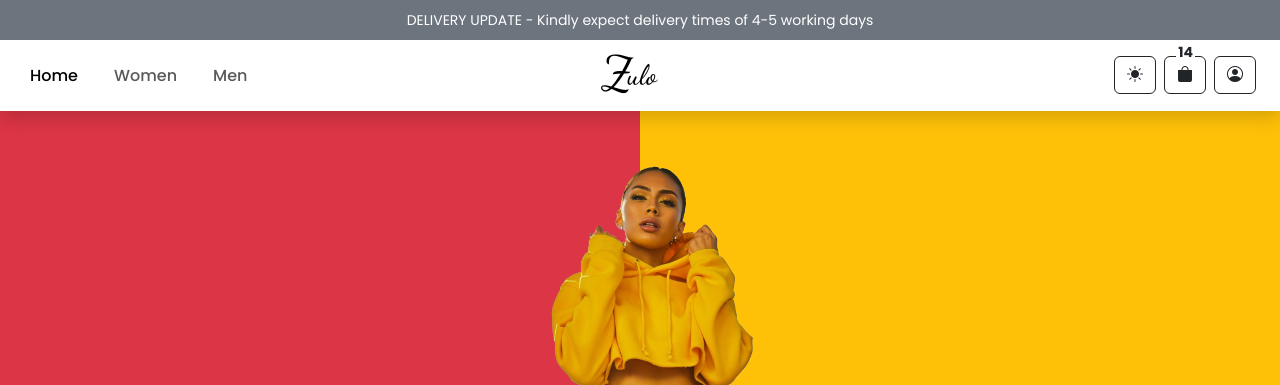
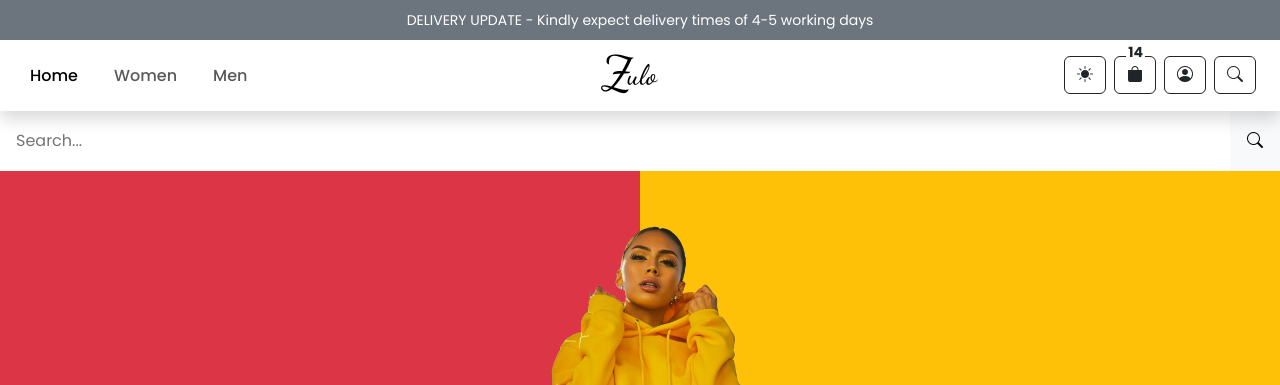
Before and after one commit to dimuthx353/zulo, a PHP site: page / in a window 1280 px wide. Shown: the top 385 px of the page. Run offline with PHP 8.4, Linux system fonts and the light colour scheme; style sheets or scripts are compiled from the project's sources; some libraries are stand-ins or nearby versions; some web fonts are replaced.

Commit message:
add-search-bar

```diff
--- a/css/darkmode.css
+++ b/css/darkmode.css
@@ -14,4 +14,16 @@ html[data-bs-theme=dark] nav .control-center button:hover {
 }
 html[data-bs-theme=dark] nav .cart-items {
   background-color: #212529 !important;
+}
+html[data-bs-theme=dark] .search-div input {
+  color: #f8f9fa !important;
+}
+html[data-bs-theme=dark] .search-div .search-btn {
+  background-color: #212529 !important;
+}
+html[data-bs-theme=dark] .search-div .search-btn:hover {
+  background-color: #fff !important;
+}
+html[data-bs-theme=dark] .search-div .search-btn:hover i {
+  color: #212529;
 }/*# sourceMappingURL=darkmode.css.map */
--- a/css/nav.css
+++ b/css/nav.css
@@ -41,4 +41,37 @@ nav .cart-items {
   font-weight: bold;
   background-color: #fff;
   padding: 0px 2px;
+}
+
+.search-div {
+  height: 0px;
+  transition: height 0.3s ease;
+  padding: 0;
+}
+.search-div.d-block {
+  height: 60px;
+  transition: height 0.3s ease;
+}
+.search-div .search-btn-div {
+  height: 60px;
+}
+.search-div .search-btn {
+  border: none;
+  outline: none;
+  width: 50px;
+  display: flex;
+  justify-content: center;
+  align-items: center;
+  background-color: inherit;
+}
+.search-div .search-btn:hover {
+  transition: background-color 0.5s ease-in;
+  background-color: #212529 !important;
+}
+.search-div .search-btn i {
+  color: inherit;
+  transition: color 0.5s ease-in;
+}
+.search-div .search-btn:hover i {
+  color: #f8f9fa;
 }/*# sourceMappingURL=nav.css.map */
--- a/css/reset.css
+++ b/css/reset.css
@@ -13,4 +13,13 @@ html {
 
 body {
   font-family: "Poppins", sans-serif;
+}
+
+input {
+  border: 0 !important;
+  outline: 0 !important;
+}
+input:focus {
+  outline: 0 !important;
+  border: 0 !important;
 }/*# sourceMappingURL=reset.css.map */
--- a/index.html
+++ b/index.html
@@ -135,10 +135,38 @@
                     </button>
                   </a>
                 </div>
+                <div onclick="searchToggle()">
+                  <button
+                    class="btn btn-outline-dark"
+                    data-toggle="tooltip"
+                    data-placement="top"
+                    title="Search"
+                  >
+                    <i class="bi bi-search"></i>
+                  </button>
+                </div>
               </div>
             </div>
           </div>
         </nav>
+        <div class="bg-light search-div d-block">
+          <form class="bg-light">
+            <div class="d-flex">
+              <input
+                type="search"
+                class="p-3 text-black flex-grow-1"
+                id="exampleInputEmail1"
+                aria-describedby="emailHelp"
+                placeholder="Search..."
+              />
+              <div class="d-flex justify-content-center search-btn-div">
+                <button type="button" class="search-btn bg-light">
+                  <i class="bi bi-search"></i>
+                </button>
+              </div>
+            </div>
+          </form>
+        </div>
       </div>
       <div class="container-fluid new-fashion p-0 m-0 flex-grow-1">
         <div class="d-flex flex-wrap">
--- a/js/index.js
+++ b/js/index.js
@@ -51,5 +51,9 @@ const myCarouselElement = document.querySelector(
 
 const carousel = new bootstrap.Carousel(myCarouselElement, {
   interval: 30000,
-  touch: false
+  touch: false,
 });
+
+function searchToggle() {
+  document.querySelector('.search-div').classList.toggle('d-block');
+}
--- a/scss/darkmode.scss
+++ b/scss/darkmode.scss
@@ -31,4 +31,22 @@ html[data-bs-theme='dark'] {
       background-color: $dark !important;
     }
   }
+
+  .search-div {
+    input {
+      color: $light !important;
+    }
+
+    .search-btn {
+      background-color: $dark !important;
+
+      &:hover {
+        background-color: #fff !important;
+      }
+
+      &:hover i {
+        color: $dark;
+      }
+    }
+  }
 }
--- a/scss/index.scss
+++ b/scss/index.scss
@@ -1,5 +1,7 @@
 @import '../node_modules/bootstrap/scss/functions';
 @import '../node_modules/bootstrap/scss/variables';
+
+$input-btn-focus-color-opacity: 0;
 
 .full-body {
   height: 100vh;
@@ -37,7 +39,6 @@
       font-family: 'Protest Guerrilla', sans-serif;
 
       > div {
-        // min-height: 90vh;
         display: flex;
         align-items: center;
 
@@ -45,7 +46,6 @@
           span {
             color: $dark;
             animation: textChange 7s ease infinite;
-            // transition: color 0.6s ease-in;
 
             &:nth-child(1) {
               animation-delay: 2s;
--- a/scss/nav.scss
+++ b/scss/nav.scss
@@ -59,3 +59,42 @@ nav {
     padding: 0px 2px;
   }
 }
+
+.search-div {
+  height: 0px;
+  transition: height 0.3s ease;
+  padding: 0;
+
+  &.d-block {
+    height: 60px;
+    transition: height 0.3s ease;
+  }
+
+  .search-btn-div {
+    height: 60px;
+  }
+
+  .search-btn {
+    border: none;
+    outline: none;
+    width: 50px;
+    display: flex;
+    justify-content: center;
+    align-items: center;
+    background-color: inherit;
+
+    &:hover {
+      transition: background-color 0.5s ease-in;
+      background-color: $dark !important;
+    }
+
+    i {
+      color: inherit;
+      transition: color 0.5s ease-in;
+    }
+
+    &:hover i {
+      color: $light;
+    }
+  }
+}
--- a/scss/reset.scss
+++ b/scss/reset.scss
@@ -15,3 +15,13 @@ html {
 body {
   font-family: 'Poppins', sans-serif;
 }
+
+input {
+  border: 0 !important;
+  outline: 0 !important;
+
+  &:focus {
+    outline: 0 !important;
+    border: 0 !important;
+  }
+}
```
Also changed, not shown: 4 other files.
